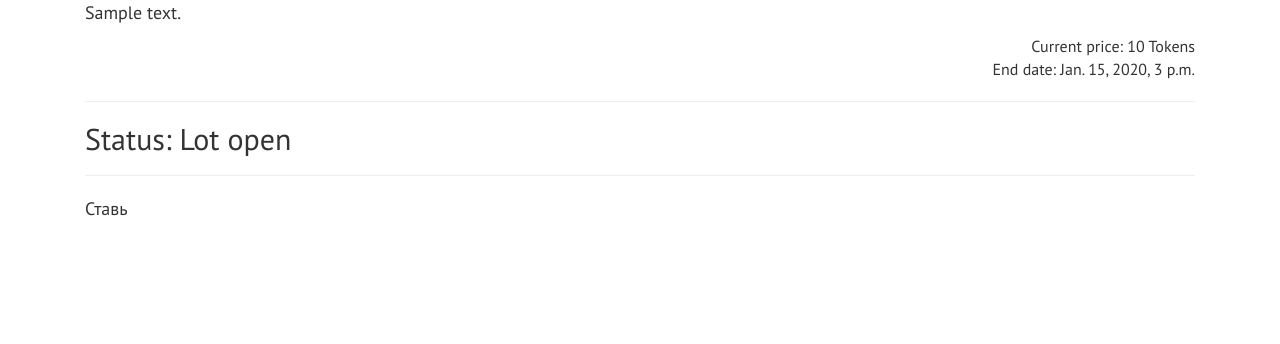
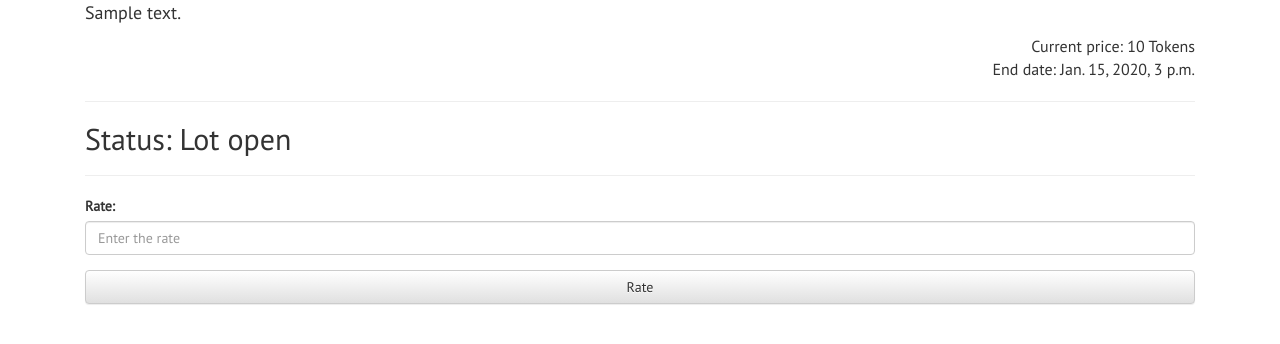
Before and after one commit to WitchZone/Auction, a Django app: page /lot/1/ in a window 1280 px wide. Shown: the part 142-486 px from the top of the page. Run offline with Django 3.2, Linux system fonts and the light colour scheme; tables that the repository leaves empty hold one stand-in row (values such as "Sample post"); some libraries are stand-ins or nearby versions.

Commit message:
Rate form/err_mess for lot/check rate/view lot_detail

```diff
--- a/auction/forms.py
+++ b/auction/forms.py
@@ -1,7 +1,7 @@
 from django import forms
 from django.contrib.auth.models import User
 
-from .models import Lot_sub, UserProfile
+from .models import Lot_sub, UserProfile, LotRate
 
 class BaseForm(forms.ModelForm):
     def __init__(self, *args, **kwargs):
@@ -26,3 +26,8 @@ class LotForm(BaseForm):
     class Meta:
         model = Lot_sub
         fields = ('title', 'text', 'starting_price', 'end_date')
+
+class RateForm(BaseForm):
+    class Meta:
+        model = LotRate
+        fields = ('rate',)
--- a/auction/models.py
+++ b/auction/models.py
@@ -8,12 +8,9 @@ class Lot_sub(models.Model):
     title = models.CharField(max_length=200)
     text = models.TextField()
     starting_price = models.BigIntegerField()
-    created_date = models.DateTimeField(
-            default=timezone.now)
-    published_date = models.DateTimeField(
-            blank=True, null=True)
-    end_date = models.DateTimeField(
-            blank=True, null=True)
+    created_date = models.DateTimeField(default=timezone.now)
+    published_date = models.DateTimeField(blank=True, null=True)
+    end_date = models.DateTimeField(blank=True, null=True)
     is_open = models.BooleanField(default=True)
 
     def publish(self):
@@ -33,7 +30,8 @@ class UserProfile(models.Model):
 
 class LotRate(models.Model):
     participant = models.ForeignKey('auth.User')
+    lot_id = models.ForeignKey('Lot_sub')
     rate = models.BigIntegerField()
 
     def __str__(self):
-        return self.rate
+        return self.lot_id
--- a/auction/templates/auction/lot_detail.html
+++ b/auction/templates/auction/lot_detail.html
@@ -39,7 +39,13 @@
         {% if ed %}
             <div class="description">You can not put on your lot</div>
         {% else %}
-            <div class="description">Ставь</div>
+            <form id="user_form" class="post-form" method="post" action "={% url 'lot_detail' pk=lot.pk %}">
+                {% csrf_token %}
+                <div class="form-group">
+                    {{ form.as_p }}
+                </div>
+                <input type="submit" class="btn btn-default" name="submit" value="Rate" />
+            </form>
         {% endif %}
     </div>
 {% endblock %}
--- a/auction/views.py
+++ b/auction/views.py
@@ -7,8 +7,8 @@ from django.shortcuts import redirect
 from django.contrib.auth.decorators import login_required
 
 from .models import Lot_sub
-from .forms import UserForm, UserProfileForm, LotForm
-from .models import UserProfile
+from .forms import UserForm, UserProfileForm, LotForm, RateForm
+from .models import UserProfile, Lot_sub
 
 # Create your views here.
 
@@ -20,11 +20,27 @@ def lot_detail(request, pk):
         lot = get_object_or_404(Lot_sub, pk=pk)
         user = request.user
         date_now = timezone.now()
+        start_p = Lot_sub.objects.filter(pk=pk).values('starting_price')[0]['starting_price']
+
+        if request.method == "POST":
+            form = RateForm(request.POST);
+            if form.is_valid():
+                rate_lot = form.save(commit=False)
+                if rate_lot.rate > start_p:
+                    rate_lot.participant = user
+                    rate_lot.lot_id = lot
+                    rate_lot.save()
+                    Lot_sub.objects.filter(pk=pk).update(starting_price=rate_lot.rate)
+                    return redirect('lot_detail', pk=lot.pk)
+                else:
+                    err_mess = "The rate must be greater than the current price"
+        else:
+            form = RateForm()
         if (lot.author == user):
             ed = True
         else:
             ed = False
-        return render(request, 'auction/lot_detail.html', {'lot': lot, 'ed': ed, 'date_now': date_now})
+        return render(request, 'auction/lot_detail.html', {'lot': lot, 'ed': ed, 'date_now': date_now, 'form': form})
 
 @login_required
 def lot_edit(request, pk):
```
Also changed, not shown: auction/migrations/0006_lotrate.py (added).
